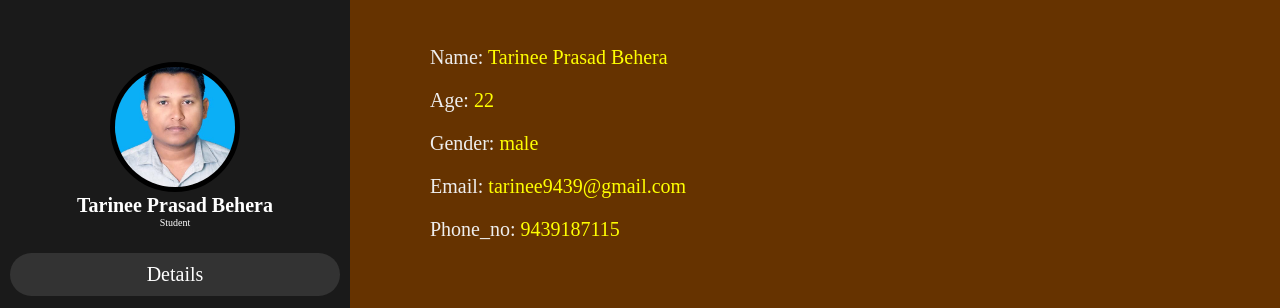
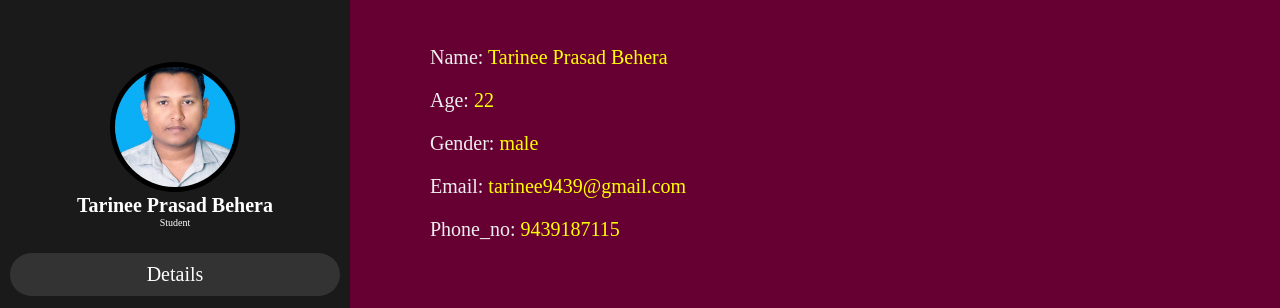
Before and after one commit to Tarinee9439/Resume.github.io, a plain HTML site: page index.html in a window 1280 px wide. Shown: the part 122-430 px from the top of the page. Drawn offline with Linux system fonts and the light colour scheme.

Commit message:
Update style.css

```diff
--- a/style.css
+++ b/style.css
@@ -11,7 +11,7 @@ html{
     overflow-x: hidden;
 }
 body{
-    background-color: #663300;
+    background-color: #660033;
     overflow: hidden;
     padding-left: 35rem;
 }
```
